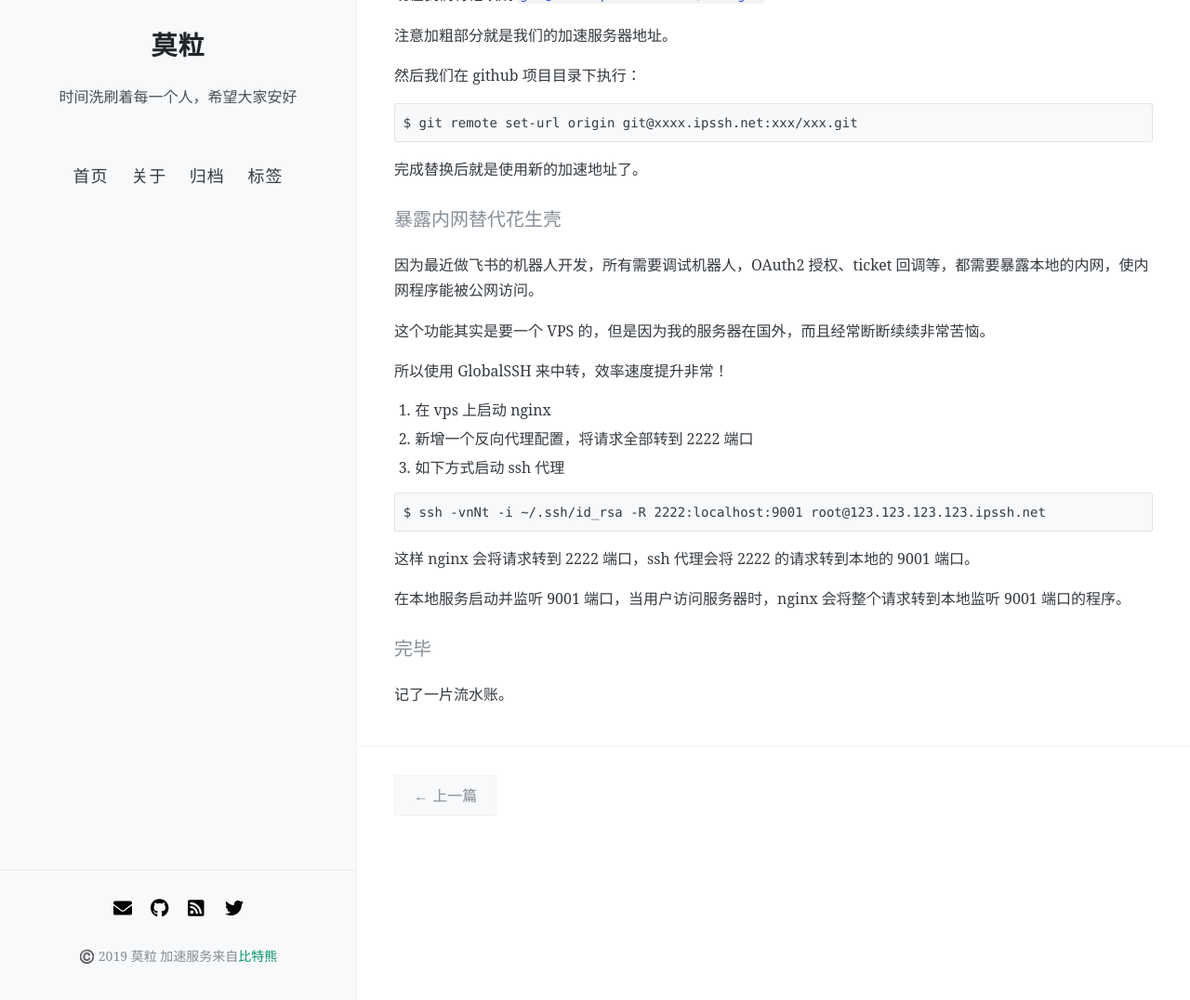
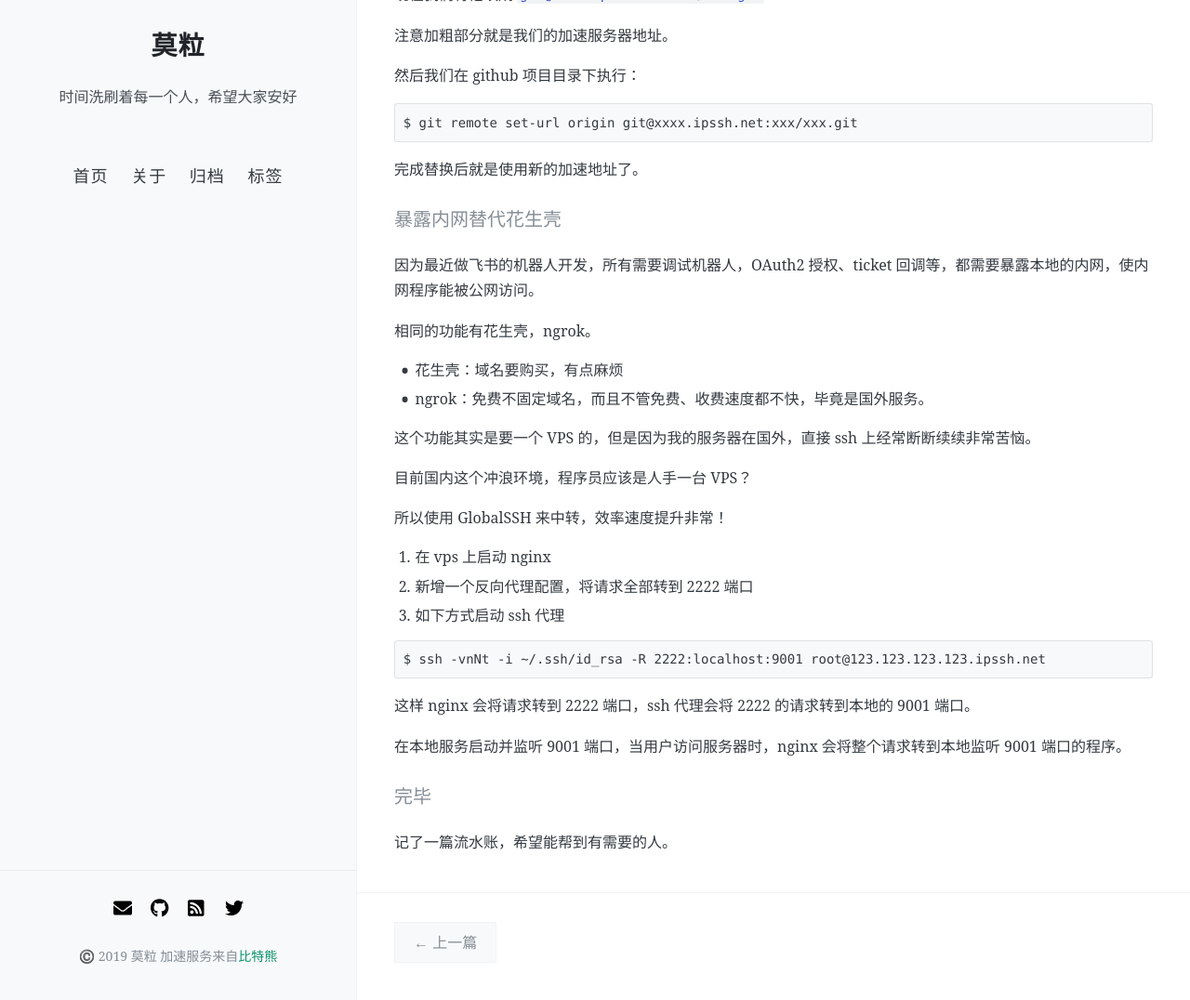
Before and after one commit to molizz/molizz, a Jekyll site: the page built from _posts/2020-08-16-ucloud-globalssh.md, in a window 1280 px wide and 1400 px high, scrolled down 1645 px, cut to the strip 324-1400 px from the top of the window. Shown: the whole strip at 93% size. Built offline with Jekyll 4.4.1, drawn with Linux system fonts in a browser that asks for light colours; nearby versions of some CDN libraries; our own code applies the rules of GitHub Pages for plain Markdown files; comment, search, counter and statistics services are not loaded.

Commit message:
add ucloud globalssh

```diff
--- a/_posts/2020-08-16-ucloud-globalssh.md
+++ b/_posts/2020-08-16-ucloud-globalssh.md
@@ -63,7 +63,14 @@
 
 因为最近做飞书的机器人开发，所有需要调试机器人，OAuth2 授权、ticket 回调等，都需要暴露本地的内网，使内网程序能被公网访问。
 
-这个功能其实是要一个 VPS 的，但是因为我的服务器在国外，而且经常断断续续非常苦恼。
+相同的功能有花生壳，ngrok。
+
+- 花生壳：域名要购买，有点麻烦
+- ngrok：免费不固定域名，而且不管免费、收费速度都不快，毕竟是国外服务。
+
+这个功能其实是要一个 VPS 的，但是因为我的服务器在国外，直接 ssh 上经常断断续续非常苦恼。
+
+目前国内这个冲浪环境，程序员应该是人手一台 VPS？
 
 所以使用 GlobalSSH 来中转，效率速度提升非常！
 
@@ -81,4 +88,4 @@
 
 #### 完毕
 
-记了一片流水账。
+记了一篇流水账，希望能帮到有需要的人。
```
